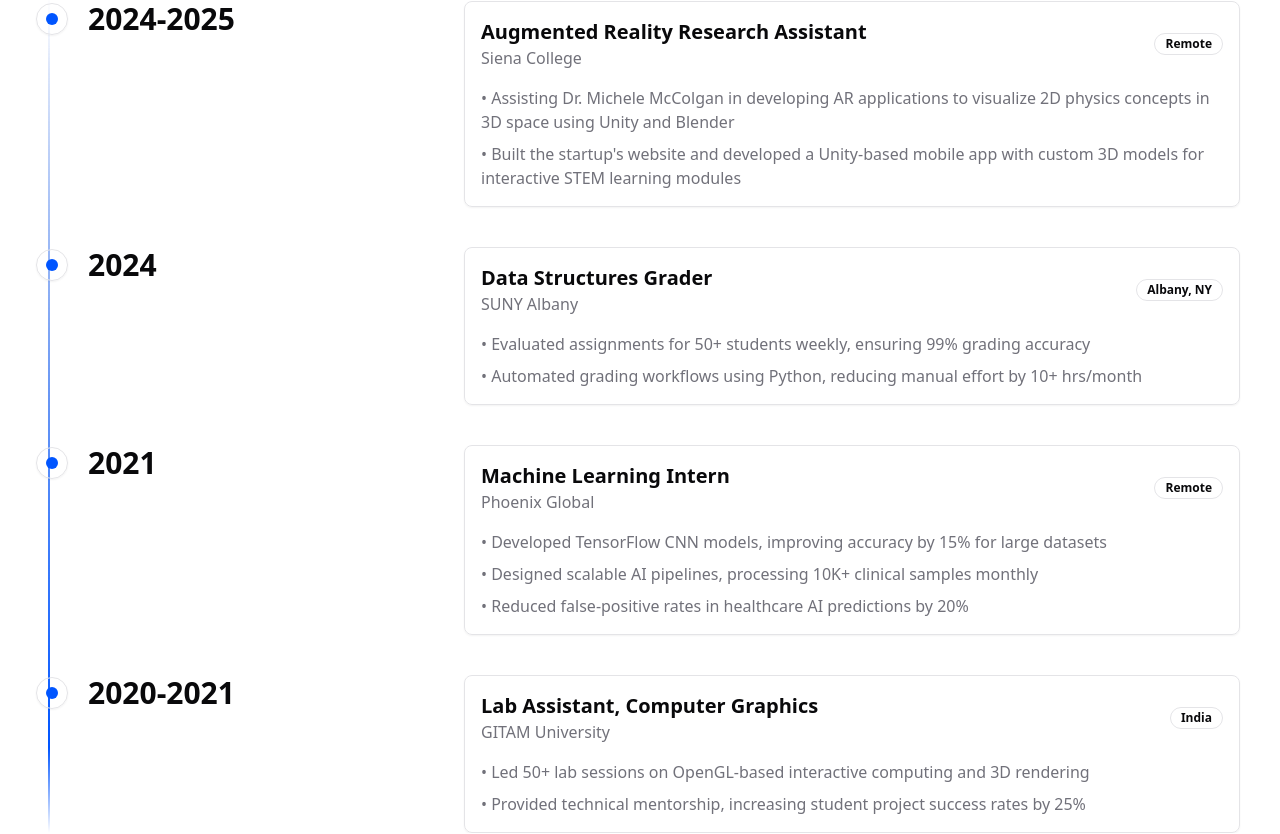
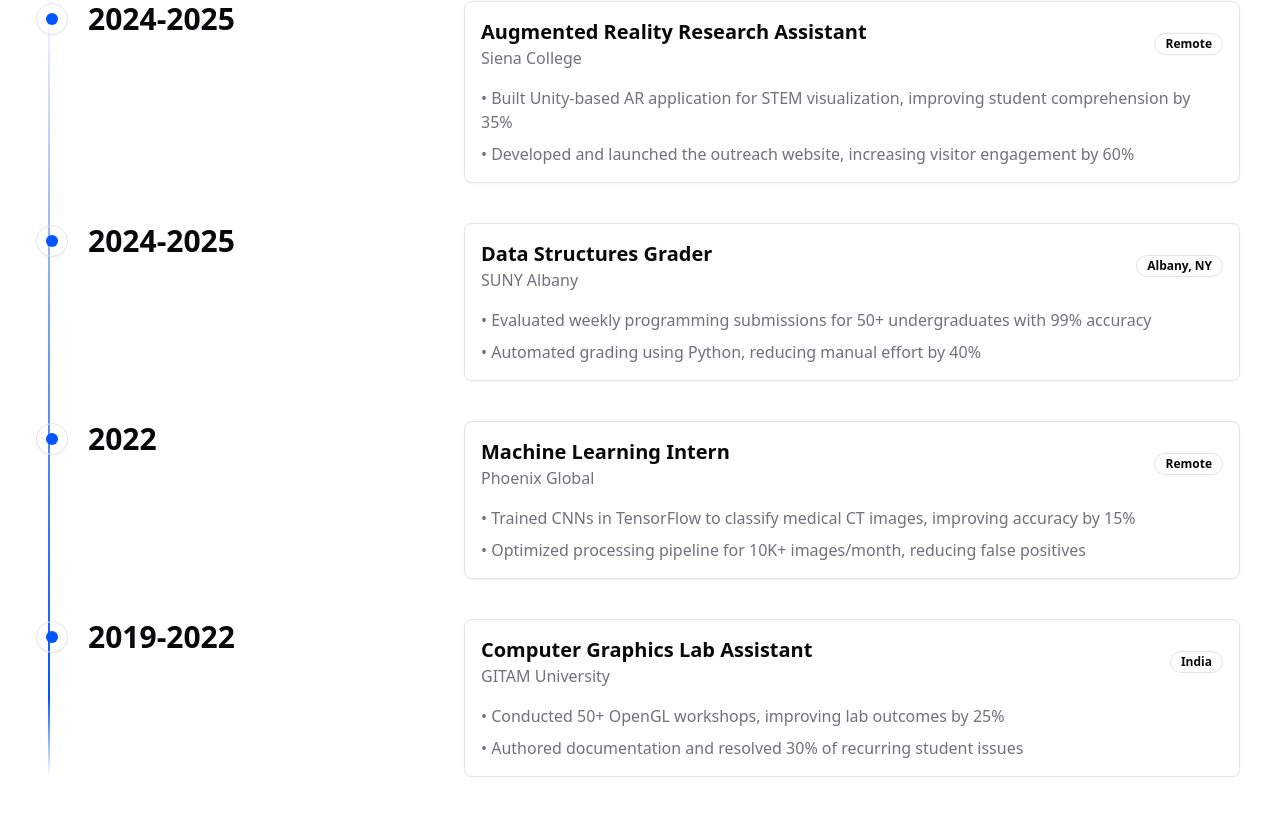
Before and after one commit to SaiManojK16/portfolio, a Next.js app: page / in a window 1280 px wide. Shown: the part 2666-3500 px from the top of the page. Built offline with nearby package versions, Linux system fonts and the light colour scheme.

Commit message:
Update experience timeline and resume with correct dates and achievements

```diff
--- a/components/timeline-demo.tsx
+++ b/components/timeline-demo.tsx
@@ -21,17 +21,17 @@ export function TimelineDemo() {
           </div>
           <div className="space-y-2 text-muted-foreground">
             <p className="text-sm md:text-base">
-              • Assisting Dr. Michele McColgan in developing AR applications to visualize 2D physics concepts in 3D space using Unity and Blender
+              • Built Unity-based AR application for STEM visualization, improving student comprehension by 35%
             </p>
             <p className="text-sm md:text-base">
-              • Built the startup's website and developed a Unity-based mobile app with custom 3D models for interactive STEM learning modules
+              • Developed and launched the outreach website, increasing visitor engagement by 60%
             </p>
           </div>
         </div>
       ),
     },
     {
-      title: "2024",
+      title: "2024-2025",
       content: (
         <div>
           <div className="flex flex-col md:flex-row md:items-center md:justify-between gap-2 mb-4">
@@ -45,17 +45,17 @@ export function TimelineDemo() {
           </div>
           <div className="space-y-2 text-muted-foreground">
             <p className="text-sm md:text-base">
-              • Evaluated assignments for 50+ students weekly, ensuring 99% grading accuracy
+              • Evaluated weekly programming submissions for 50+ undergraduates with 99% accuracy
             </p>
             <p className="text-sm md:text-base">
-              • Automated grading workflows using Python, reducing manual effort by 10+ hrs/month
+              • Automated grading using Python, reducing manual effort by 40%
             </p>
           </div>
         </div>
       ),
     },
     {
-      title: "2021",
+      title: "2022",
       content: (
         <div>
           <div className="flex flex-col md:flex-row md:items-center md:justify-between gap-2 mb-4">
@@ -69,26 +69,23 @@ export function TimelineDemo() {
           </div>
           <div className="space-y-2 text-muted-foreground">
             <p className="text-sm md:text-base">
-              • Developed TensorFlow CNN models, improving accuracy by 15% for large datasets
+              • Trained CNNs in TensorFlow to classify medical CT images, improving accuracy by 15%
             </p>
             <p className="text-sm md:text-base">
-              • Designed scalable AI pipelines, processing 10K+ clinical samples monthly
-            </p>
-            <p className="text-sm md:text-base">
-              • Reduced false-positive rates in healthcare AI predictions by 20%
+              • Optimized processing pipeline for 10K+ images/month, reducing false positives
             </p>
           </div>
         </div>
       ),
     },
     {
-      title: "2020-2021",
+      title: "2019-2022",
       content: (
         <div>
           <div className="flex flex-col md:flex-row md:items-center md:justify-between gap-2 mb-4">
             <div>
               <h4 className="text-lg md:text-xl font-semibold">
-                Lab Assistant, Computer Graphics
+                Computer Graphics Lab Assistant
               </h4>
               <p className="text-muted-foreground">GITAM University</p>
             </div>
@@ -96,10 +93,10 @@ export function TimelineDemo() {
           </div>
           <div className="space-y-2 text-muted-foreground">
             <p className="text-sm md:text-base">
-              • Led 50+ lab sessions on OpenGL-based interactive computing and 3D rendering
+              • Conducted 50+ OpenGL workshops, improving lab outcomes by 25%
             </p>
             <p className="text-sm md:text-base">
-              • Provided technical mentorship, increasing student project success rates by 25%
+              • Authored documentation and resolved 30% of recurring student issues
             </p>
           </div>
         </div>
```
Also changed, not shown: 1 other file (tests, documents, lock files or other folders).
